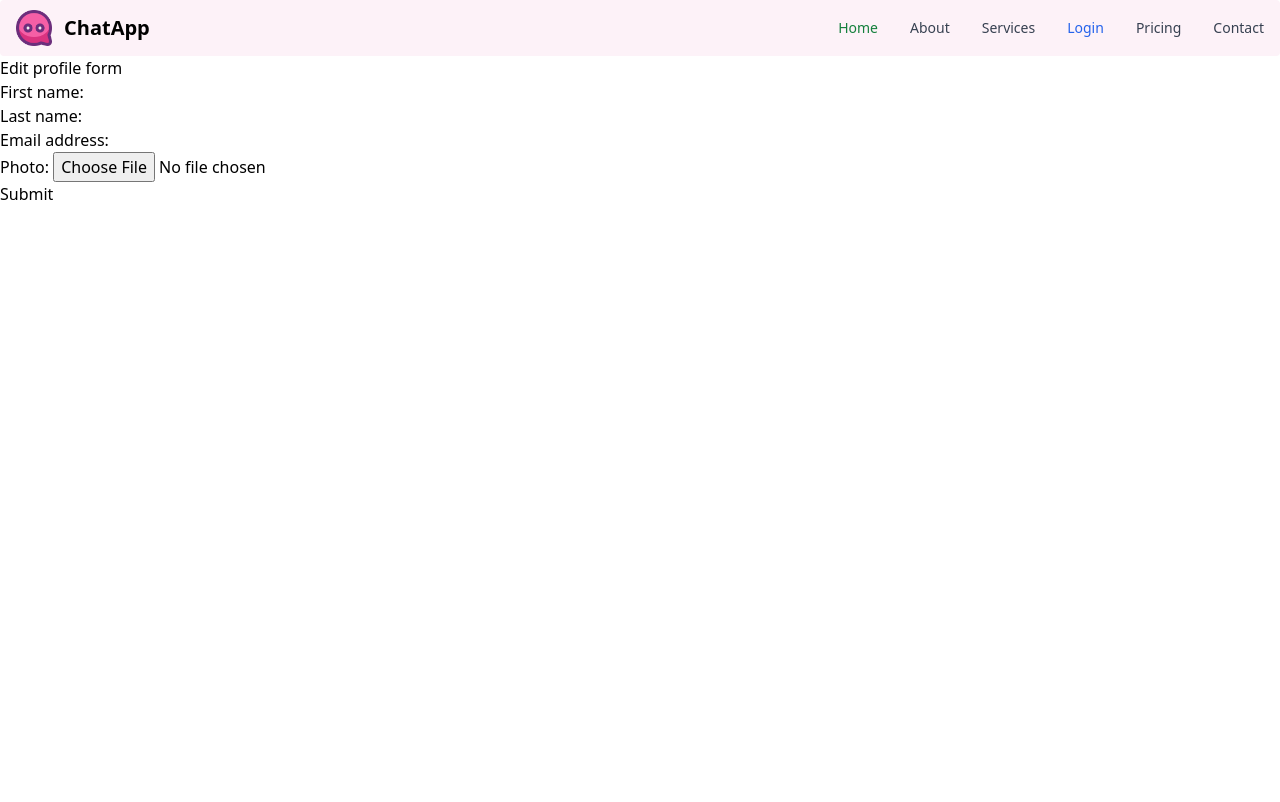
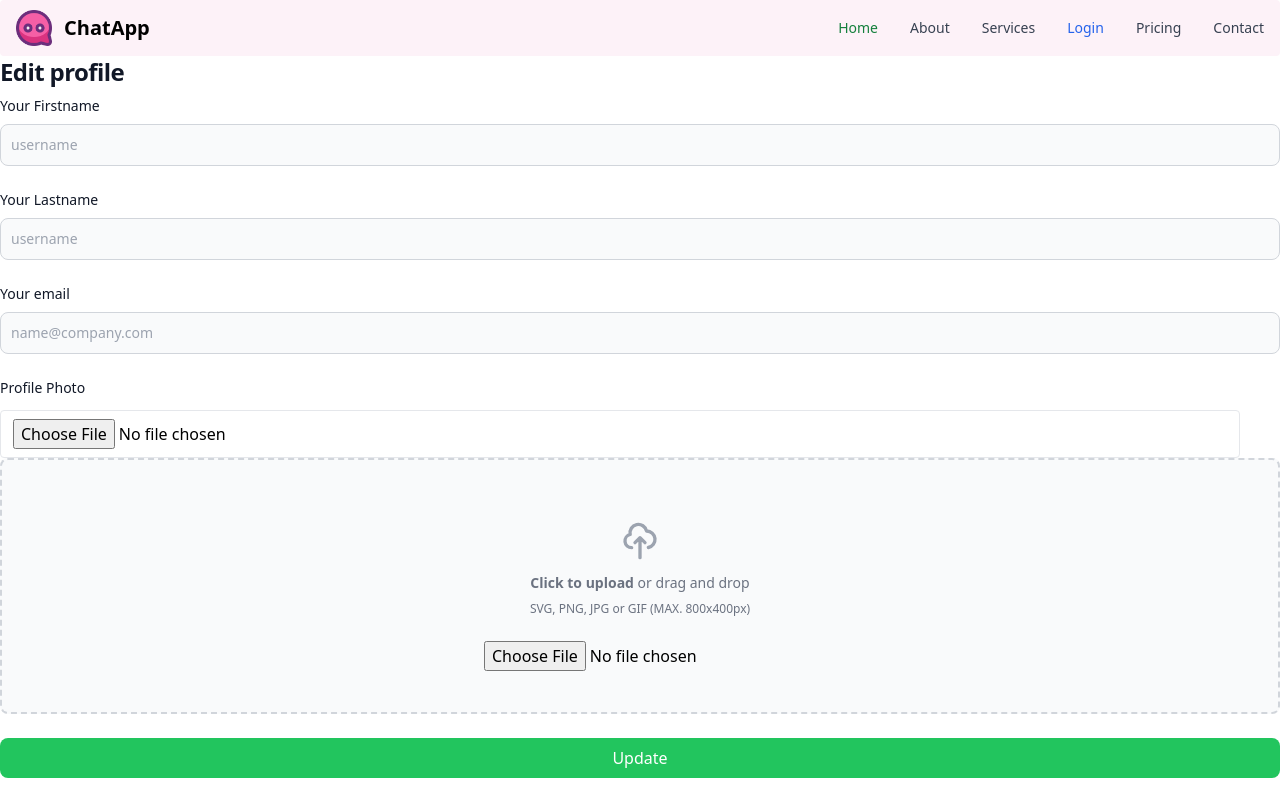
Before and after one commit to JudahSan/chat-app, a Django app: template chatproject/users/templates/users/edit.html in a window 1280 px wide. Before the commit the page ends 200 px from the top, so only its background shows below. Run offline with Django 4.2, Linux system fonts and the light colour scheme; the template is opened without the code that fills it: values that come from a table or form of the project are taken from there, others are empty; some libraries are stand-ins or nearby versions.

Commit message:
edit form styling

```diff
--- a/chatproject/users/templates/users/edit.html
+++ b/chatproject/users/templates/users/edit.html
@@ -1,10 +1,50 @@
 {% extends "users/base.html" %}
 {% block body %}
-  <h2>Edit profile form</h2>
+
+<div class="container mx-auto">
+  <h2 class="mb-2 text-2xl text-left font-bold tracking-tight text-gray-900 dark:text-white">Edit profile</h2>
   <form method="POST" enctype="multipart/form-data">
     {% csrf_token %}
-    {{user_form.as_p}}
-    {{profile_form.as_p}}
-    <input type="submit" />
+    <div class="mb-6">
+      <label for="username" class="block mb-2 text-sm font-medium text-gray-900 dark:text-white">Your Firstname</label>
+      <!-- {{ form.username.label_tag }} -->
+      <input type="username" name="username" id="username" class="bg-gray-50 border border-gray-300 text-gray-900 sm:text-sm rounded-lg focus:ring-primary-600 focus:border-primary-600 block w-full p-2.5 dark:bg-gray-700 dark:border-gray-600 dark:placeholder-gray-400 dark:text-white dark:focus:ring-blue-500 dark:focus:border-blue-500" placeholder="username " required="">
+      {{ user_form.first_name.errors }}
+    </div>
+
+    <div class="mb-6">
+      <label for="username" class="block mb-2 text-sm font-medium text-gray-900 dark:text-white">Your Lastname</label>
+      <!-- {{ form.username.label_tag }} -->
+      <input type="username" name="username" id="username" class="bg-gray-50 border border-gray-300 text-gray-900 sm:text-sm rounded-lg focus:ring-primary-600 focus:border-primary-600 block w-full p-2.5 dark:bg-gray-700 dark:border-gray-600 dark:placeholder-gray-400 dark:text-white dark:focus:ring-blue-500 dark:focus:border-blue-500" placeholder="username " required="">
+      {{ user_form.last_name.errors }}
+    </div>
+
+    <div class="mb-6">
+      <label for="email" class="block mb-2 text-sm font-medium text-gray-900 dark:text-white">Your email</label>
+      <input type="email" name="email" id="email" class="bg-gray-50 border border-gray-300 text-gray-900 sm:text-sm rounded-lg focus:ring-primary-600 focus:border-primary-600 block w-full p-2.5 dark:bg-gray-700 dark:border-gray-600 dark:placeholder-gray-400 dark:text-white dark:focus:ring-blue-500 dark:focus:border-blue-500" placeholder="name@company.com" required="">
+      {{ user_form.email.errors }}
+    </div>
+
+    <div class="mb-6">
+      <label for="image" class="block mb-3 text-sm font-medium text-gray-900 dark:text-white">Profile Photo</label>
+      <div class="border rounded py-2 px-3 mr-10">
+      {{ profile_form.photo }}
+    </div>
+    <div class="flex items-center justify-center mb-6">
+      <label for="dropzone-file" class="flex flex-col items-center justify-center w-full h-64 border-2 border-gray-300 border-dashed rounded-lg cursor-pointer bg-gray-50 dark:hover:bg-bray-800 dark:bg-gray-700 hover:bg-gray-100 dark:border-gray-600 dark:hover:border-gray-500 dark:hover:bg-gray-600">
+          <div class="flex flex-col items-center justify-center pt-5 pb-6">
+              <svg aria-hidden="true" class="w-10 h-10 mb-3 text-gray-400" fill="none" stroke="currentColor" viewBox="0 0 24 24" xmlns="http://www.w3.org/2000/svg"><path stroke-linecap="round" stroke-linejoin="round" stroke-width="2" d="M7 16a4 4 0 01-.88-7.903A5 5 0 1115.9 6L16 6a5 5 0 011 9.9M15 13l-3-3m0 0l-3 3m3-3v12"></path></svg>
+              <p class="mb-2 text-sm text-gray-500 dark:text-gray-400"><span class="font-semibold">Click to upload</span> or drag and drop</p>
+              <p class="text-xs text-gray-500 dark:text-gray-400">SVG, PNG, JPG or GIF (MAX. 800x400px)</p>
+          </div>
+          <input id="dropzone-file" type="file" class="hidden" />
+          {{profile_form.photo}}
+      </label>
+  </div>
+
+    <button type="submit" class="w-full bg-green-500 hover:bg-green-700 text-white font-medium py-2 px-4 rounded-lg">Update</button>
+
+
   </form>
+</div>
 {% endblock %}
```
Also changed, not shown: 1 other file.
